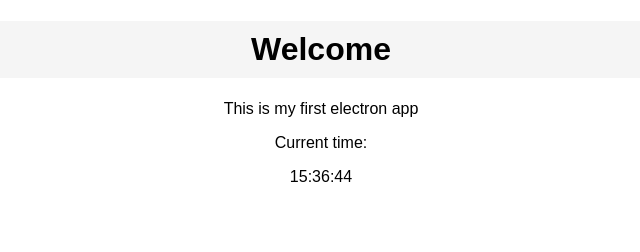
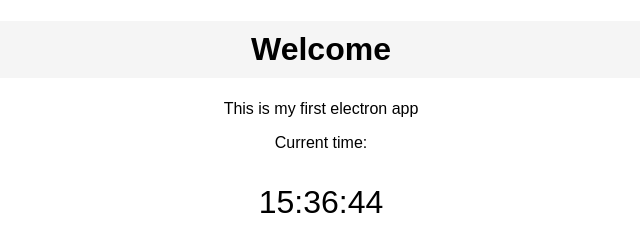
Before and after one commit to J-shw/myElectronApp, an Electron app: page renderer/app.html in a window 800 px wide. Shown: the whole page, without its empty margins (79-719 px from the left). Drawn offline with Linux system fonts and the light colour scheme.

Commit message:
Update app.css

```diff
--- a/renderer/css/app.css
+++ b/renderer/css/app.css
@@ -12,3 +12,7 @@ body {
 p {
     text-align: center;
 }
+
+#current-time {
+    font-size: xx-large;
+}
```
